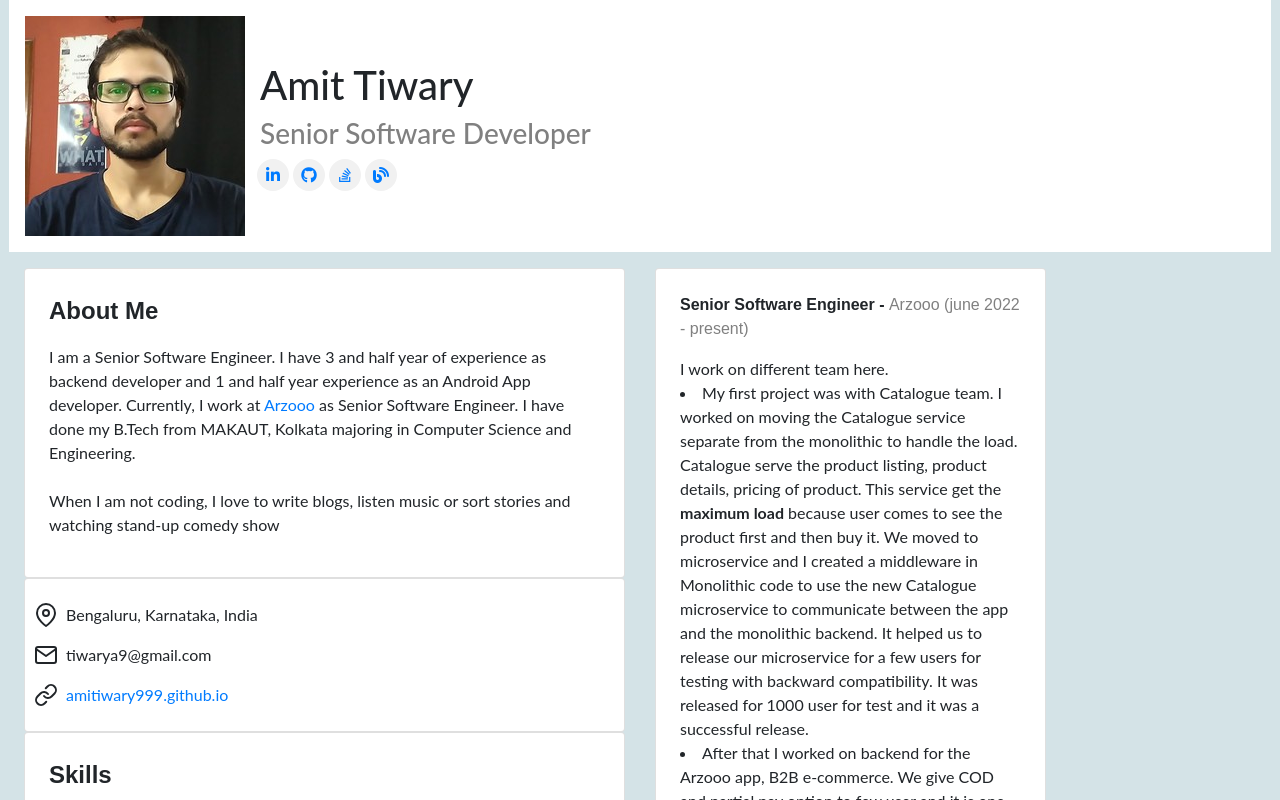
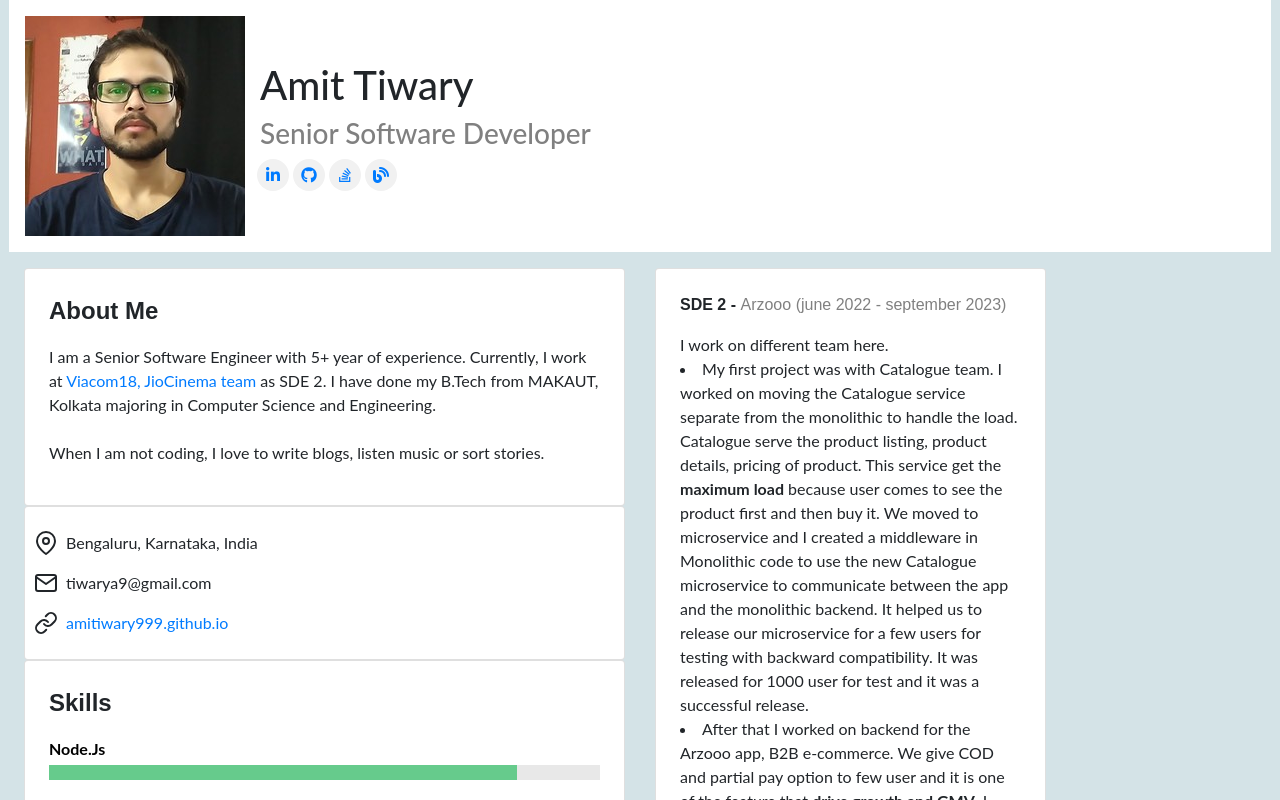
Before and after one commit to amitiwary999/amitiwary999.github.io, a React (Create React App) app: page / in a window 1280 px wide. Shown: the top 800 px of the page. Built offline with nearby package versions, Linux system fonts and the light colour scheme.

Commit message:
updated profile info

```diff
--- a/package.json
+++ b/package.json
@@ -7,7 +7,6 @@
     "@testing-library/jest-dom": "^4.2.4",
     "@testing-library/react": "^9.3.2",
     "@testing-library/user-event": "^7.1.2",
-    "node-sass": "^4.14.1",
     "react": "^16.13.1",
     "react-dom": "^16.13.1",
     "react-feather": "^2.0.8",
@@ -16,8 +15,8 @@
   "scripts": {
     "predeploy": "npm run build",
     "deploy": "gh-pages -d build",
-    "start": "react-scripts start",
-    "build": "react-scripts build",
+    "start": "react-scripts --openssl-legacy-provider start",
+    "build": "react-scripts  --openssl-legacy-provider build",
     "test": "react-scripts test",
     "eject": "react-scripts eject"
   },
--- a/src/home/Home.js
+++ b/src/home/Home.js
@@ -1,11 +1,7 @@
 import React, { Component } from 'react'
 import image from '../media/amit_img.png'
-import wallofufame from '../media/projects/wallofufame.png'
-import CutSong from '../media/projects/cutsong.png'
-import ImageConverter from '../media/projects/imageconverter.jpg'
-import Browser from '../media/projects/simple_browser.png'
 import { Link, Mail, MapPin} from 'react-feather'
-import './home.scss'
+import './home.css'
 
 function Home(props) {
 
@@ -55,17 +51,17 @@ function Home(props) {
             <div className="card p-4">
               <p className="sections-title">About Me</p>
               <p>
-                I am a Senior Software Engineer. I have 3 and half year of experience as backend developer and 1 and half year experience as an Android App developer. Currently, I
+                I am a Senior Software Engineer with 5+ year of experience. Currently, I
                 work at{" "}
-                <a href="https://www.arzooo.com/">
-                  Arzooo
+                <a href="https://www.viacom18.com/">
+                  Viacom18, JioCinema team
                 </a>{" "}
-                as Senior Software Engineer. I have done my B.Tech from MAKAUT, Kolkata
+                as SDE 2. I have done my B.Tech from MAKAUT, Kolkata
                 majoring in Computer Science and Engineering.
                 <br />
                 <br />
                 When I am not coding, I love to write blogs, listen
-                music or sort stories and watching stand-up comedy show
+                music or sort stories.
               </p>
             </div>
             <div className="card p-4">
@@ -135,13 +131,13 @@ function Home(props) {
             <div className="card p-4">
 
             <p className="job-title-header">
-                Senior Software Engineer -{" "}
+                SDE 2 -{" "}
                 <span className="job-company-name">
                   {" "}
                   <a href="https://www.arzooo.com/">
                     Arzooo
                   </a>{" "}
-                  (june 2022 - present)
+                  (june 2022 - september 2023)
                 </span>
               </p>
               <p>
@@ -156,7 +152,7 @@ function Home(props) {
                   revamp the logic so that business team can decide user and product on which COD and partial pay can be enabled and we can control the misuse of this feature.
                 </li>
                 <li>
-                  My current project is{" "} <a href="https://gostor.com/">gostor</a>. It is a B2C e-commerce product.  I am working on Category and offer page curation. These pages use to show the
+                  My last project was{" "} <a href="https://gostor.com/">gostor</a>. It is a B2C e-commerce product.  I am working on Category and offer page curation. These pages use to show the
                   best offers on category and products so that user can find the offers easily and increase the chance of user <b>buying</b> the product. My responsibility is to create backend that can handle
                   the load when lots of user directly comes to this page and admin dashboard so that business team can manage these pages.
                 </li>
```
Also changed, not shown: src/home/home.css (renamed from src/home/home.scss, +0 -7 lines).
